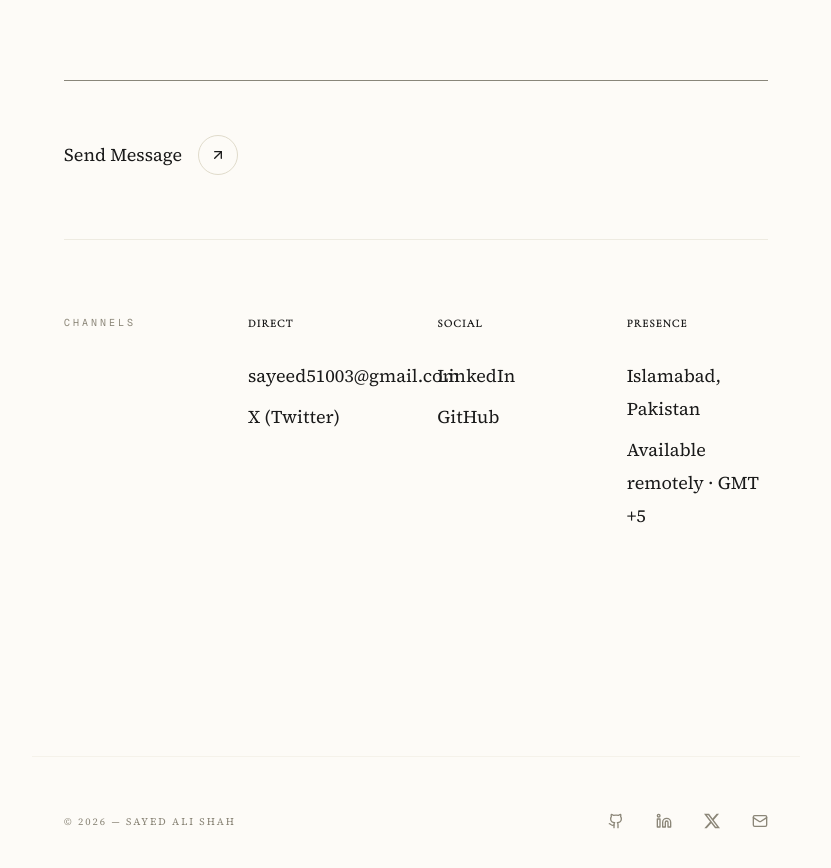
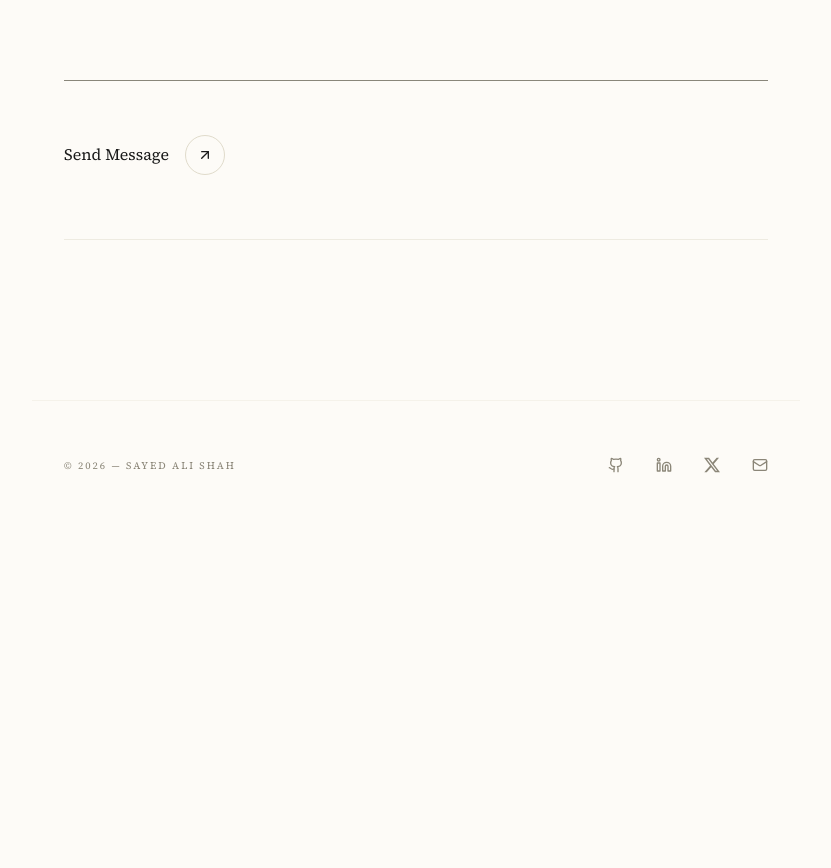
Before and after one commit to salisai/Portfolio, a Next.js app: page /contact in a window 1280 px wide. Shown: the part 660-1528 px from the top of the page, without its empty margins (224-1055 px from the left). After the commit the page ends 1190 px from the top, so only its background shows below. Built offline with nearby package versions, Linux system fonts and the light colour scheme.

Commit message:
removed some content

```diff
--- a/app/about/page.tsx
+++ b/app/about/page.tsx
@@ -27,59 +27,18 @@ const About = () => {
               AI Engineer. <br/>
               <span className="text-muted-foreground/50"> Building</span>
             </h1>
-            <p>
+
+              <p className='text-[14px] md:text-[16px]'>
               I am an AI Engineer focused on the full spectrum — from LLM engineering and inference optimization to agentic systems, RAG pipelines, n8n automations, and full-stack web applications. I do not just integrate AI into products. I understand how the models work at a deep level, which means I can debug what others cannot, optimize what others leave slow, and architect systems that hold up in production rather than just in demos.
             </p>
-            <p>
+            <p className='text-[14px] md:text-[16px]'>
               My technical foundation covers machine learning theory, deep learning, MLOps, and deployment on cloud infrastructure including AWS. I have studied AI engineering from the ground up — not just the APIs on top, but the systems underneath.
             </p>
-            <p>
+            <p className='text-[14px] md:text-[16px]'>
               Before engineering, I spent five years working inside a real business — handling sales, logistics, and daily operations from the age of 12. That grounding shapes how I approach every project: I think about the business problem first and the technology second. I also study game theory and philosophy alongside engineering, which gives me an unusual ability to define the right problem before jumping to a solution.            </p>
-            <p>Right now I am available for freelance AI engineering projects and actively looking for remote AI engineering roles where I can go deep, build fast, and contribute meaningfully from day one.</p>
-
-          </div>
-        </motion.div>
-
-
-        {/* SECTION 03: CAPABILITIES (GRID ALIGNED) */}
-        <motion.div
-          variants={stagger}
-          initial="hidden"
-          whileInView="show"
-          viewport={{ once: true }}
-          className="py-16 border-b border-border/50"
-        >
-          <div className="md:col-span-3">
-            <span className="text-[10px] font-mono uppercase tracking-[0.3em] text-muted-foreground">Capabilities</span>
-          </div>
-          <div className="md:col-span-9 grid grid-cols-1 sm:grid-cols-3 gap-12">
-            <div className="space-y-4">
-              <h3 className="text-[11px] font-bold uppercase tracking-widest text-foreground">Skills Set</h3>
-              <ul className="space-y-2 text-[13px] text-muted-foreground font-light leading-relaxed">
-                <li>LLM & Inference Engineering</li>
-                <li>Agentic AI Systems</li>
-                <li>RAG Pipeline Architecture</li>
-                <li>n8n Workflow Automation</li>
-                <li>Full-Stack AI Applications</li>
-                <li>MLOps & Cloud Deployment</li>
-              </ul>
-            </div>
-            <div className="space-y-4">
-              <h3 className="text-[11px] font-bold uppercase tracking-widest text-foreground">Workflow</h3>
-              <ul className="space-y-2 text-[13px] text-muted-foreground font-light leading-relaxed">
-                <li>Business Problem First</li>
-                <li>Architecture Before Code</li>
-                <li>Ship, Measure, Improve</li>
-              </ul>
-            </div>
-            <div className="space-y-4">
-              <h3 className="text-[11px] font-bold uppercase tracking-widest text-foreground">Values</h3>
-              <ul className="space-y-2 text-[13px] text-muted-foreground font-light leading-relaxed">
-               <li>Depth Over Surface</li>
-                <li>Production Over Prototype</li>
-                <li>Client Outcome Over Deliverable</li>
-              </ul>
-            </div>
+            <p className='text-[14px] md:text-[16px]'>
+              Right now I am available for freelance AI engineering projects and actively looking for remote AI engineering roles where I can go deep, build fast, and contribute meaningfully from day one.
+            </p>
           </div>
         </motion.div>
 
--- a/app/contact/page.tsx
+++ b/app/contact/page.tsx
@@ -119,7 +119,7 @@ export default function Contact() {
               <button
                 type="submit"
                 disabled={loading}
-                className="group flex items-center gap-4 text-[18px] font-light text-foreground hover:text-primary transition-all"
+                className="group flex items-center gap-4 text-[16px] font-light text-foreground hover:text-primary transition-all"
               >
                 {loading ? <Spinner className="w-5 h-5" /> : "Send Message"}
                 <span className="h-10 w-10 rounded-full border border-border flex items-center justify-center group-hover:bg-primary group-hover:border-primary transition-all duration-300">
@@ -131,75 +131,6 @@ export default function Contact() {
           <div className="md:col-span-2" />
         </motion.div>
 
-        {/* SECTION 03: CHANNELS & LOCATION */}
-        <motion.div
-          variants={stagger}
-          initial="hidden"
-          whileInView="show"
-          viewport={{ once: true }}
-          className="grid grid-cols-1 md:grid-cols-12 gap-8 py-16"
-        >
-          <div className="md:col-span-3">
-            <span className="text-[10px] font-mono uppercase tracking-[0.3em] text-muted-foreground inline-block pt-[2px]">
-              Channels
-            </span>
-          </div>
-
-          <div className="md:col-span-9 grid grid-cols-1 sm:grid-cols-3 gap-12">
-            {/* Direct Column */}
-            <div className="space-y-4">
-              <h3 className="text-[11px] font-bold uppercase tracking-widest text-foreground">Direct</h3>
-              <div className="flex flex-col space-y-2 text-[11px] font-light text-muted-foreground">
-                <a
-                  href="mailto:sayeed51003@gmail.com"
-                  className="hover:text-primary transition-colors duration-300 w-fit"
-                >
-                  sayeed51003@gmail.com
-                </a>
-                <a
-                  href="https://x.com/@salisdev"
-                  target="_blank"
-                  rel="noopener noreferrer"
-                  className="hover:text-primary transition-colors duration-300 w-fit"
-                >
-                  X (Twitter)
-                </a>
-              </div>
-            </div>
-
-            {/* Social Column */}
-            <div className="space-y-4">
-              <h3 className="text-[11px] font-bold uppercase tracking-widest text-foreground">Social</h3>
-              <div className="flex flex-col space-y-2 text-[13px] font-light text-muted-foreground">
-                <a
-                  href="https://linkedin.com/in/sayed-ali-shah"
-                  target="_blank"
-                  rel="noopener noreferrer"
-                  className="hover:text-primary transition-colors duration-300 w-fit"
-                >
-                  LinkedIn
-                </a>
-                <a
-                  href="https://github.com/salisai"
-                  target="_blank"
-                  rel="noopener noreferrer"
-                  className="hover:text-primary transition-colors duration-300 w-fit"
-                >
-                  GitHub
-                </a>
-              </div>
-            </div>
-
-            <div className="space-y-4">
-              <h3 className="text-[11px] font-bold uppercase tracking-widest text-foreground">Presence</h3>
-              <div className="space-y-2 text-[13px] font-light text-muted-foreground">
-                <p>Islamabad, Pakistan</p>
-                <p className="hover:text-primary transition-colors duration-300 w-fit">Available remotely · GMT +5</p>
-              </div>
-            </div>
-          </div>
-        </motion.div>
-
       </section>
     </div>
   )
--- a/app/globals.css
+++ b/app/globals.css
@@ -204,7 +204,7 @@
     font-family: var(--font-blog-body);
     font-style: normal;
     font-weight: 400;
-    font-size: 16px;
+    font-size: 14px;
     line-height: 30px;
     color: rgb(26, 26, 26);
   }
@@ -216,7 +216,7 @@
     }
 
     .blog-body {
-      font-size: 18px;
+      font-size: 16px;
       line-height: 33px;
     }
 
--- a/app/page.tsx
+++ b/app/page.tsx
@@ -68,10 +68,10 @@ export default function Home() {
               >
                 Sayed Ali Shah. <br />
                 <span className="text-muted-foreground/50 font-light text-xl md:text-2xl tracking-tight">
-                  AI Engineering and Research
+                  AI Engineering
                 </span>
               </h1>
-              <p className='text-[16px] text-foreground font-light leading-relaxed'>
+              <p className='text-[14px] text-foreground font-light leading-relaxed'>
                   Hey, I'm Ali. I build full-stack web apps and wire AI into them — LLMs, agentic workflows,
                   and API integrations that make products smarter without getting in the user's way. Currently open to freelance projects and full-stack roles. If you're building something real,
                   <span className="text-primary/80 font-medium"> let's talk.</span>
--- a/components/navbar.tsx
+++ b/components/navbar.tsx
@@ -9,7 +9,7 @@ import { useTheme } from "next-themes";
 import { motion } from "framer-motion"
 
 const navLinks = [
-  { href: "/projects", label: "Work" },
+  // { href: "/projects", label: "Work" },
   { href: "/blog", label: "Blog" },
   { href: "/about", label: "About" },
   { href: "/contact", label: "Contact" },
@@ -28,7 +28,7 @@ export default function Navbar() {
   return (
     <>
       {/* DESKTOP */}
-      <div className="max-w-3xl px-6 mx-auto lg:px-8 lg:flex fixed top-0 inset-x-0 z-50 justify-center bg-background">
+      <div className="max-w-3xl px-4 md:px-6 mx-auto lg:px-8 lg:flex fixed top-0 inset-x-0 z-50 justify-center bg-background">
         <nav
           className="
             flex items-center justify-between w-full gap-10
```
